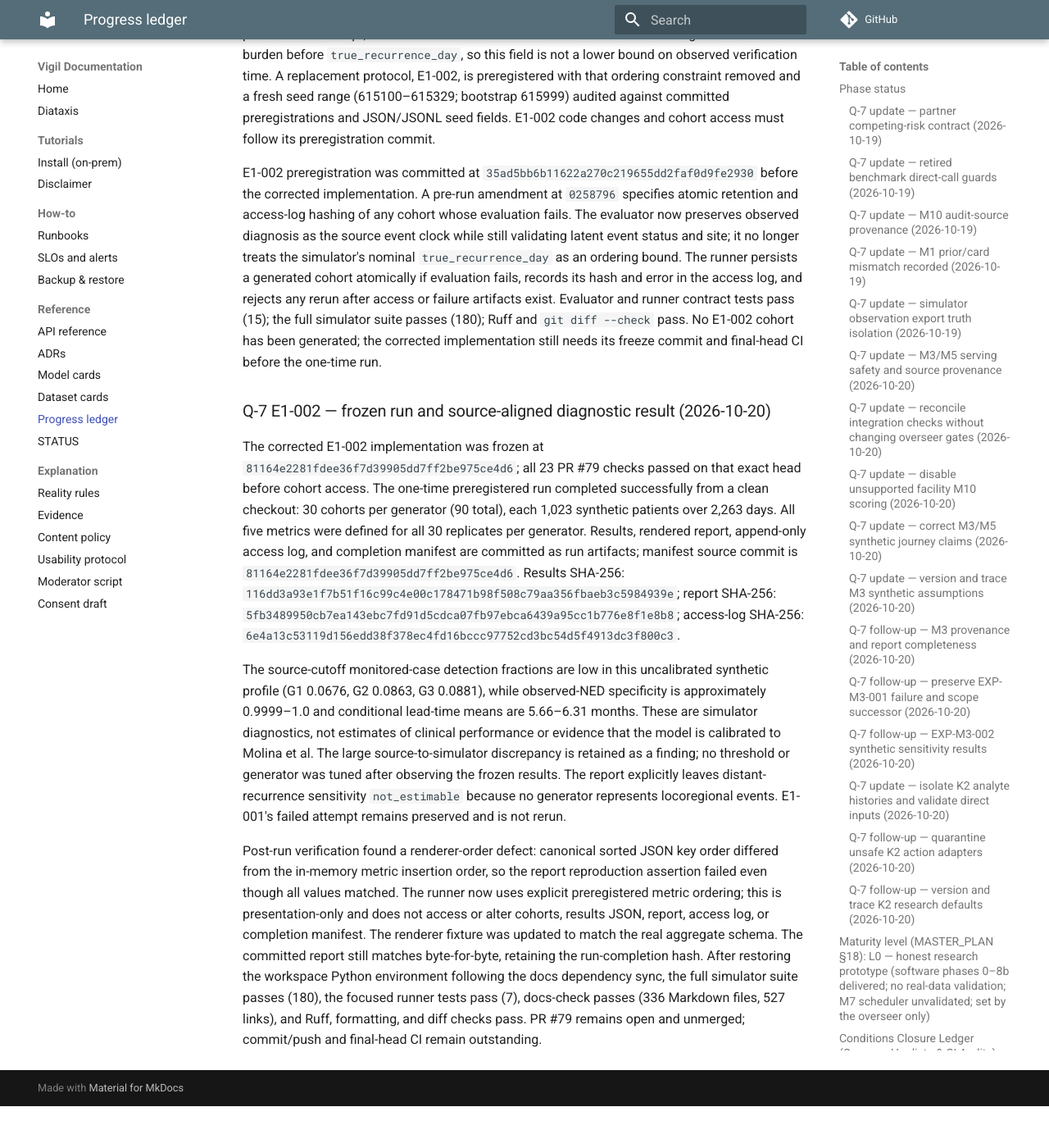
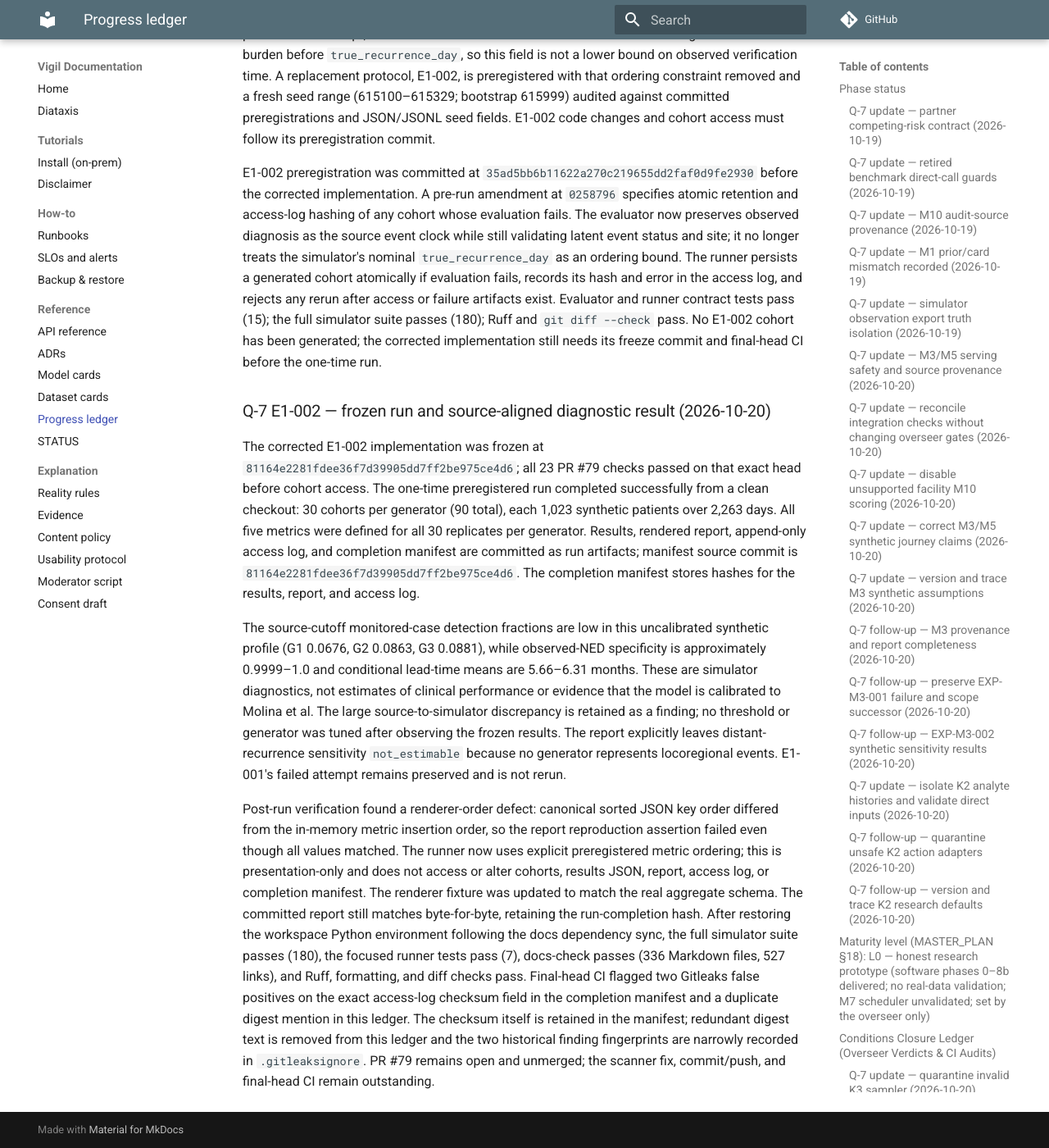
Before and after one commit to gasthecreator/vigil, an MkDocs documentation site: the page built from docs/PROGRESS.md, in a window 1280 px wide and 1400 px high, scrolled down 48711 px. Shown: the whole window at 82% size. Built offline with MkDocs 1.6.1 and Material for MkDocs 9.7.7, drawn with Linux system fonts in a browser that asks for light colours; comment, search, counter and statistics services are not loaded; before the commit the page ends 50060 px from its top, so only the background shows below that.

Commit message:
chore(security): allowlist E1 integrity hash findings

```diff
--- a/docs/PROGRESS.md
+++ b/docs/PROGRESS.md
@@ -462,8 +462,8 @@
 
 ### Q-7 E1-002 — frozen run and source-aligned diagnostic result (2026-10-20)
 
-The corrected E1-002 implementation was frozen at `81164e2281fdee36f7d39905dd7ff2be975ce4d6`; all 23 PR #79 checks passed on that exact head before cohort access. The one-time preregistered run completed successfully from a clean checkout: 30 cohorts per generator (90 total), each 1,023 synthetic patients over 2,263 days. All five metrics were defined for all 30 replicates per generator. Results, rendered report, append-only access log, and completion manifest are committed as run artifacts; manifest source commit is `81164e2281fdee36f7d39905dd7ff2be975ce4d6`. Results SHA-256: `116dd3a93e1f7b51f16c99c4e00c178471b98f508c79aa356fbaeb3c5984939e`; report SHA-256: `5fb3489950cb7ea143ebc7fd91d5cdca07fb97ebca6439a95cc1b776e8f1e8b8`; access-log SHA-256: `6e4a13c53119d156edd38f378ec4fd16bccc97752cd3bc54d5f4913dc3f800c3`.
+The corrected E1-002 implementation was frozen at `81164e2281fdee36f7d39905dd7ff2be975ce4d6`; all 23 PR #79 checks passed on that exact head before cohort access. The one-time preregistered run completed successfully from a clean checkout: 30 cohorts per generator (90 total), each 1,023 synthetic patients over 2,263 days. All five metrics were defined for all 30 replicates per generator. Results, rendered report, append-only access log, and completion manifest are committed as run artifacts; manifest source commit is `81164e2281fdee36f7d39905dd7ff2be975ce4d6`. The completion manifest stores hashes for the results, report, and access log.
 
 The source-cutoff monitored-case detection fractions are low in this uncalibrated synthetic profile (G1 0.0676, G2 0.0863, G3 0.0881), while observed-NED specificity is approximately 0.9999–1.0 and conditional lead-time means are 5.66–6.31 months. These are simulator diagnostics, not estimates of clinical performance or evidence that the model is calibrated to Molina et al. The large source-to-simulator discrepancy is retained as a finding; no threshold or generator was tuned after observing the frozen results. The report explicitly leaves distant-recurrence sensitivity `not_estimable` because no generator represents locoregional events. E1-001's failed attempt remains preserved and is not rerun.
 
-Post-run verification found a renderer-order defect: canonical sorted JSON key order differed from the in-memory metric insertion order, so the report reproduction assertion failed even though all values matched. The runner now uses explicit preregistered metric ordering; this is presentation-only and does not access or alter cohorts, results JSON, report, access log, or completion manifest. The renderer fixture was updated to match the real aggregate schema. The committed report still matches byte-for-byte, retaining the run-completion hash. After restoring the workspace Python environment following the docs dependency sync, the full simulator suite passes (180), the focused runner tests pass (7), docs-check passes (336 Markdown files, 527 links), and Ruff, formatting, and diff checks pass. PR #79 remains open and unmerged; commit/push and final-head CI remain outstanding.
+Post-run verification found a renderer-order defect: canonical sorted JSON key order differed from the in-memory metric insertion order, so the report reproduction assertion failed even though all values matched. The runner now uses explicit preregistered metric ordering; this is presentation-only and does not access or alter cohorts, results JSON, report, access log, or completion manifest. The renderer fixture was updated to match the real aggregate schema. The committed report still matches byte-for-byte, retaining the run-completion hash. After restoring the workspace Python environment following the docs dependency sync, the full simulator suite passes (180), the focused runner tests pass (7), docs-check passes (336 Markdown files, 527 links), and Ruff, formatting, and diff checks pass. Final-head CI flagged two Gitleaks false positives on the exact access-log checksum field in the completion manifest and a duplicate digest mention in this ledger. The checksum itself is retained in the manifest; redundant digest text is removed from this ledger and the two historical finding fingerprints are narrowly recorded in `.gitleaksignore`. PR #79 remains open and unmerged; the scanner fix, commit/push, and final-head CI remain outstanding.
```
Also changed, not shown: 1 other file.
